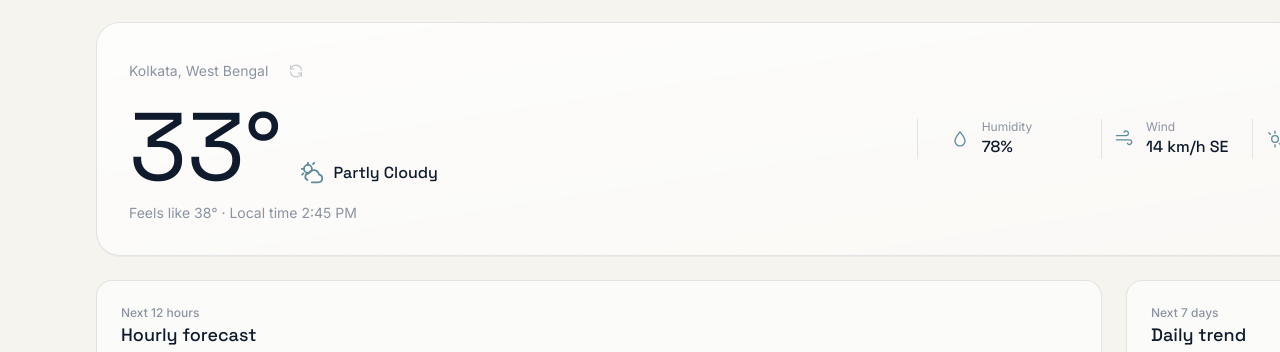
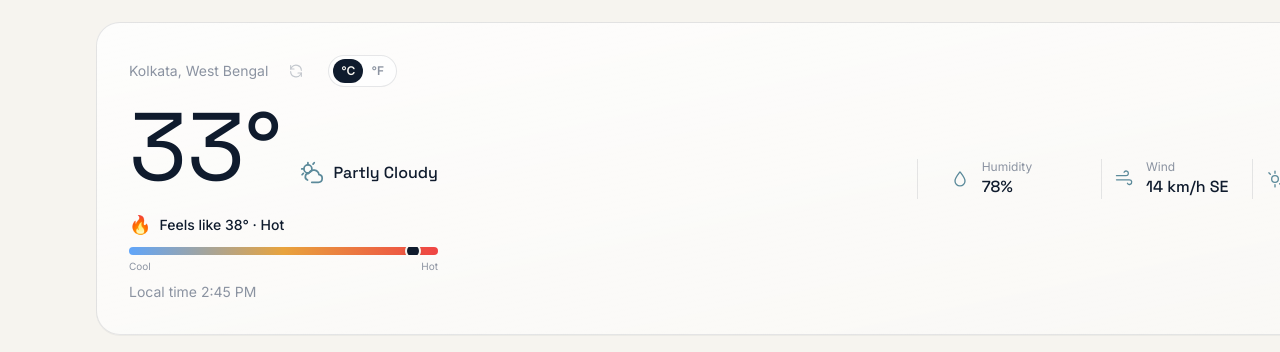
Before and after one commit to riteshmanna56789-sketch/WeatherPulse, a React (Vite) app: page / in a window 1280 px wide. Shown: the part 172-524 px from the top of the page. Built offline with nearby package versions, Linux system fonts and the light colour scheme; no server answers; the HTML template or start-up script is replaced by a standard one.

Commit message:
Add Celsius and Fahrenheit temperature units

```diff
--- a/src/App.tsx
+++ b/src/App.tsx
@@ -6,6 +6,7 @@ import DailyForecast from './components/weather/DailyForecast'
 import FavoriteLocations from './components/weather/FavoriteLocations'
 import { useTheme } from './hooks/useTheme'
 import { useFavorites } from './hooks/useFavorites'
+import { useTemperatureUnit } from './hooks/useTemperatureUnit'
 import { defaultCity, getWeatherForCity } from './data/mockWeather'
 import {
   fetchWeather,
@@ -30,6 +31,11 @@ export default function App() {
     removeFavorite,
     isFavorite
   } = useFavorites()
+
+  const {
+    unit,
+    toggleUnit
+  } = useTemperatureUnit()
 
   const [snapshot, setSnapshot] = useState<WeatherSnapshot>(() =>
     getWeatherForCity(defaultCity)
@@ -251,15 +257,23 @@ export default function App() {
               onToggleFavorite={handleToggleFavorite}
               onRefresh={handleRefresh}
               loading={loading}
+              unit={unit}
+              onToggleUnit={toggleUnit}
             />
           </div>
 
           <div className="lg:col-span-1">
-            <HourlyForecast hours={snapshot.hourly} />
+           <HourlyForecast
+  hours={snapshot.hourly}
+  unit={unit}
+/>
           </div>
 
           <div className="lg:col-span-1">
-            <DailyForecast days={snapshot.daily} />
+           <DailyForecast
+  days={snapshot.daily}
+  unit={unit}
+/>
           </div>
         </div>
 
--- a/src/components/weather/CurrentWeatherCard.tsx
+++ b/src/components/weather/CurrentWeatherCard.tsx
@@ -3,8 +3,11 @@ import type {
   CurrentWeather,
   LocationInfo
 } from '../../types/weather'
+import type { TemperatureUnit } from '../../utils/temperature'
+import { formatTemperature } from '../../utils/temperature'
 import WeatherIcon from '../ui/WeatherIcon'
 import StatTick from './StatTick'
+import FeelsLikeIndicator from './FeelsLikeIndicator'
 
 interface CurrentWeatherCardProps {
   location: LocationInfo
@@ -14,6 +17,8 @@ interface CurrentWeatherCardProps {
   onToggleFavorite: () => void
   onRefresh: () => void
   loading: boolean
+  unit: TemperatureUnit
+  onToggleUnit: () => void
 }
 
 export default function CurrentWeatherCard({
@@ -23,7 +28,9 @@ export default function CurrentWeatherCard({
   isFavorite,
   onToggleFavorite,
   onRefresh,
-  loading
+  loading,
+  unit,
+  onToggleUnit
 }: CurrentWeatherCardProps) {
   return (
     <section className="animate-rise rounded-3xl border border-ink/10 bg-gradient-to-br from-white/80 to-white/40 p-6 shadow-[0_1px_0_0_rgba(15,27,45,0.04)] dark:border-paper/10 dark:from-ink-soft/80 dark:to-ink-soft/30 sm:p-8">
@@ -55,7 +62,7 @@ export default function CurrentWeatherCard({
                   strokeLinecap="round"
                   strokeLinejoin="round"
                 >
-                  <path d="m12 3.5 2.6 5.3 5.9.9-4.3 4.2 1 5.9-5.2-2.8-5.2 2.8 1-5.9-4.3-4.2 5.9-.9L12 3.5Z" />
+                  <path d="m12 3.5 2.6 5.3 5.9.9-4.3 4.2 1 5.9-5.2-2.8-5.2 2.8-1-5.9-4.3-4.2 5.9-.9L12 3.5Z" />
                 </svg>
               </button>
             )}
@@ -84,11 +91,40 @@ export default function CurrentWeatherCard({
                 <path d="M20 20v-5h-5" />
               </svg>
             </button>
+
+            <button
+              type="button"
+              onClick={onToggleUnit}
+              aria-label={`Switch to ${
+                unit === 'celsius' ? 'Fahrenheit' : 'Celsius'
+              }`}
+              className="ml-1 flex h-8 items-center rounded-full border border-ink/10 bg-white/60 px-1 font-body text-xs font-semibold text-slate transition-colors hover:border-amber/40 hover:bg-amber/5 focus-visible:outline-none focus-visible:ring-2 focus-visible:ring-amber dark:border-paper/10 dark:bg-ink-soft/60"
+            >
+              <span
+                className={`rounded-full px-2 py-1 transition-colors ${
+                  unit === 'celsius'
+                    ? 'bg-ink text-paper dark:bg-paper dark:text-ink'
+                    : ''
+                }`}
+              >
+                °C
+              </span>
+
+              <span
+                className={`rounded-full px-2 py-1 transition-colors ${
+                  unit === 'fahrenheit'
+                    ? 'bg-ink text-paper dark:bg-paper dark:text-ink'
+                    : ''
+                }`}
+              >
+                °F
+              </span>
+            </button>
           </div>
 
           <div className="mt-3 flex items-end gap-4">
             <span className="font-display text-7xl font-light leading-none text-ink dark:text-paper sm:text-8xl">
-              {current.temperature}°
+              {formatTemperature(current.temperature, unit)}
             </span>
 
             <div className="mb-2 flex items-center gap-2 text-dusk dark:text-amber">
@@ -103,8 +139,13 @@ export default function CurrentWeatherCard({
             </div>
           </div>
 
+          <FeelsLikeIndicator
+            temperature={current.feelsLike}
+            unit={unit}
+          />
+
           <p className="mt-2 font-body text-sm text-slate">
-            Feels like {current.feelsLike}° · Local time {location.localTime}
+            Local time {location.localTime}
           </p>
         </div>
 
--- /dev/null
+++ b/src/components/weather/FeelsLikeIndicator.tsx
@@ -0,0 +1,102 @@
+import type { TemperatureUnit } from '../../utils/temperature'
+import { formatTemperature } from '../../utils/temperature'
+
+interface FeelsLikeIndicatorProps {
+  temperature: number
+  unit: TemperatureUnit
+}
+
+function getTemperatureInfo(temperature: number) {
+  if (temperature <= 5) {
+    return {
+      label: 'Very cold',
+      icon: 'ice',
+      position: 8
+    }
+  }
+
+  if (temperature <= 15) {
+    return {
+      label: 'Cool',
+      icon: 'cool',
+      position: 25
+    }
+  }
+
+  if (temperature <= 25) {
+    return {
+      label: 'Comfortable',
+      icon: 'comfortable',
+      position: 50
+    }
+  }
+
+  if (temperature <= 32) {
+    return {
+      label: 'Warm',
+      icon: 'warm',
+      position: 72
+    }
+  }
+
+  return {
+    label: 'Hot',
+    icon: 'hot',
+    position: 92
+  }
+}
+
+export default function FeelsLikeIndicator({
+  temperature,
+  unit
+}: FeelsLikeIndicatorProps) {
+  const info = getTemperatureInfo(temperature)
+
+  return (
+    <div className="mt-4 max-w-sm">
+      <div className="flex items-center justify-between">
+        <div className="flex items-center gap-2">
+          {info.icon === 'ice' && (
+            <span className="text-lg">🧊</span>
+          )}
+
+          {info.icon === 'cool' && (
+            <span className="text-lg">❄️</span>
+          )}
+
+          {info.icon === 'comfortable' && (
+            <span className="text-lg">🌤️</span>
+          )}
+
+          {info.icon === 'warm' && (
+            <span className="text-lg">☀️</span>
+          )}
+
+          {info.icon === 'hot' && (
+            <span className="text-lg">🔥</span>
+          )}
+
+          <span className="font-body text-sm font-medium text-ink dark:text-paper">
+            Feels like {formatTemperature(temperature, unit)} · {info.label}
+          </span>
+        </div>
+      </div>
+
+      <div className="mt-2">
+        <div className="relative h-2 overflow-hidden rounded-full bg-gradient-to-r from-blue-400 via-amber to-red-500">
+          <span
+            className="absolute top-1/2 h-4 w-4 -translate-x-1/2 -translate-y-1/2 rounded-full border-2 border-paper bg-ink shadow-md dark:border-ink-soft dark:bg-paper"
+            style={{
+              left: `${info.position}%`
+            }}
+          />
+        </div>
+
+        <div className="mt-1 flex justify-between font-body text-[10px] text-slate">
+          <span>Cool</span>
+          <span>Hot</span>
+        </div>
+      </div>
+    </div>
+  )
+}
--- a/src/components/weather/HourlyForecast.tsx
+++ b/src/components/weather/HourlyForecast.tsx
@@ -1,14 +1,24 @@
 import type { HourlyReading } from '../../types/weather'
+import type { TemperatureUnit } from '../../utils/temperature'
+import { formatTemperature } from '../../utils/temperature'
 import WeatherIcon from '../ui/WeatherIcon'
 import Panel from '../ui/Panel'
 
 interface HourlyForecastProps {
   hours: HourlyReading[]
+  unit: TemperatureUnit
 }
 
-export default function HourlyForecast({ hours }: HourlyForecastProps) {
+export default function HourlyForecast({
+  hours,
+  unit
+}: HourlyForecastProps) {
   return (
-    <Panel eyebrow="Next 12 hours" title="Hourly forecast" className="animate-rise">
+    <Panel
+      eyebrow="Next 12 hours"
+      title="Hourly forecast"
+      className="animate-rise"
+    >
       <div className="mt-4 flex gap-1 overflow-x-auto px-5 pb-6 sm:px-6 no-scrollbar">
         {hours.map((hour, i) => (
           <div
@@ -16,11 +26,19 @@ export default function HourlyForecast({ hours }: HourlyForecastProps) {
             className="flex min-w-[72px] flex-col items-center gap-3 rounded-xl px-3 py-3 transition-colors hover:bg-ink/5 dark:hover:bg-paper/5"
             style={{ animationDelay: `${i * 30}ms` }}
           >
-            <span className="font-body text-xs text-slate">{hour.time}</span>
-            <WeatherIcon condition={hour.condition} className="h-5 w-5 text-dusk dark:text-amber" />
+            <span className="font-body text-xs text-slate">
+              {hour.time}
+            </span>
+
+            <WeatherIcon
+              condition={hour.condition}
+              className="h-5 w-5 text-dusk dark:text-amber"
+            />
+
             <span className="font-display text-sm font-medium text-ink dark:text-paper">
-              {hour.temperature}°
+              {formatTemperature(hour.temperature, unit)}
             </span>
+
             <span className="font-body text-[11px] text-dusk dark:text-dusk">
               {hour.precipitationChance}%
             </span>
--- /dev/null
+++ b/src/hooks/useTemperatureUnit.ts
@@ -0,0 +1,36 @@
+import { useEffect, useState } from 'react'
+import type { TemperatureUnit } from '../utils/temperature'
+
+const STORAGE_KEY = 'weatherpulse-temperature-unit'
+
+function getInitialUnit(): TemperatureUnit {
+  const stored = localStorage.getItem(STORAGE_KEY)
+
+  if (stored === 'fahrenheit') {
+    return 'fahrenheit'
+  }
+
+  return 'celsius'
+}
+
+export function useTemperatureUnit() {
+  const [unit, setUnit] = useState<TemperatureUnit>(getInitialUnit)
+
+  useEffect(() => {
+    localStorage.setItem(STORAGE_KEY, unit)
+  }, [unit])
+
+  function toggleUnit() {
+    setUnit((currentUnit) =>
+      currentUnit === 'celsius'
+        ? 'fahrenheit'
+        : 'celsius'
+    )
+  }
+
+  return {
+    unit,
+    setUnit,
+    toggleUnit
+  }
+}
--- /dev/null
+++ b/src/utils/temperature.ts
@@ -0,0 +1,19 @@
+export type TemperatureUnit = 'celsius' | 'fahrenheit'
+
+export function convertTemperature(
+  celsius: number,
+  unit: TemperatureUnit
+): number {
+  if (unit === 'celsius') {
+    return Math.round(celsius)
+  }
+
+  return Math.round((celsius * 9) / 5 + 32)
+}
+
+export function formatTemperature(
+  celsius: number,
+  unit: TemperatureUnit
+): string {
+  return `${convertTemperature(celsius, unit)}°`
+}
```
Also changed, not shown: src/components/weather/DailyForecast.tsx (+37 -10 lines).
